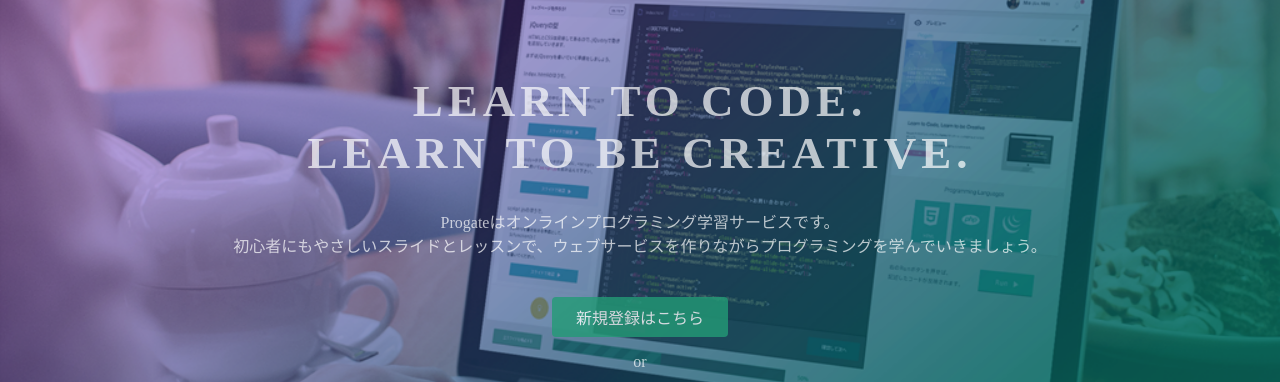
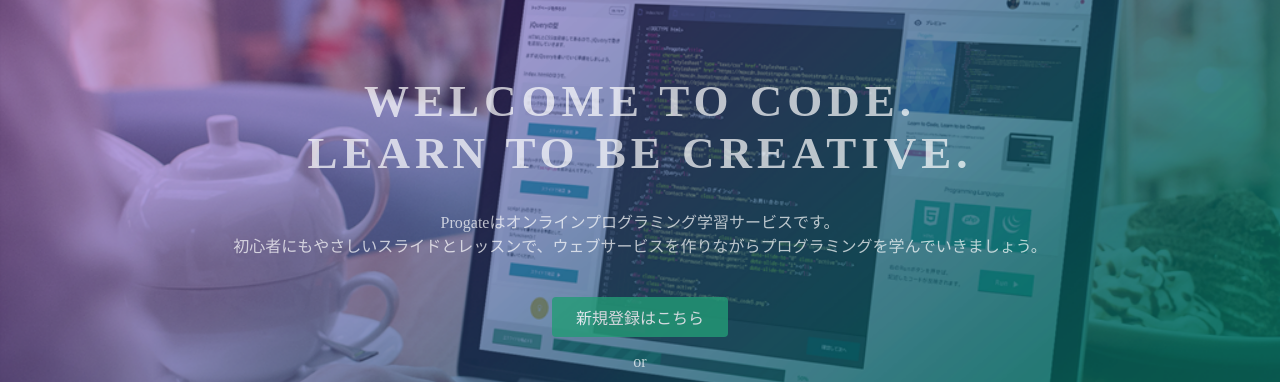
Before and after one commit to r0ckandc0de/r0ckandc0de.github.io, a plain HTML site: page index.html in a window 1280 px wide. Shown: the part 135-517 px from the top of the page. Drawn offline with Linux system fonts and the light colour scheme.

Commit message:
Update index.html

```diff
--- a/index.html
+++ b/index.html
@@ -23,7 +23,7 @@
   </header>
   <div class="top-wrapper">
     <div class="container">
-      <h1>LEARN TO CODE.<br>LEARN TO BE CREATIVE.</h1>
+      <h1>WELCOME TO CODE.<br>LEARN TO BE CREATIVE.</h1>
       <p>Progateはオンラインプログラミング学習サービスです。<br>初心者にもやさしいスライドとレッスンで、ウェブサービスを作りながらプログラミングを学んでいきましょう。</p>
       <div class="btn-wrapper">
         <a href="#" class="btn signup">新規登録はこちら</a>
```
